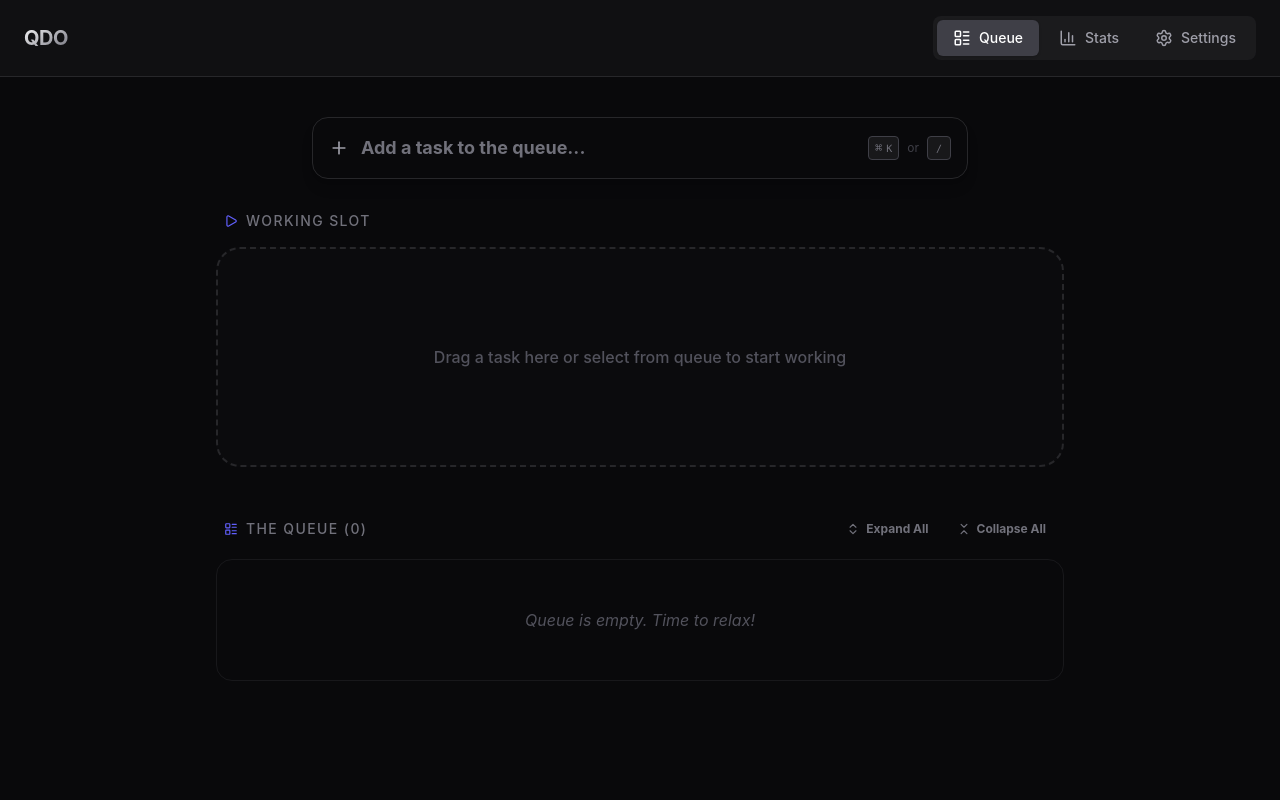
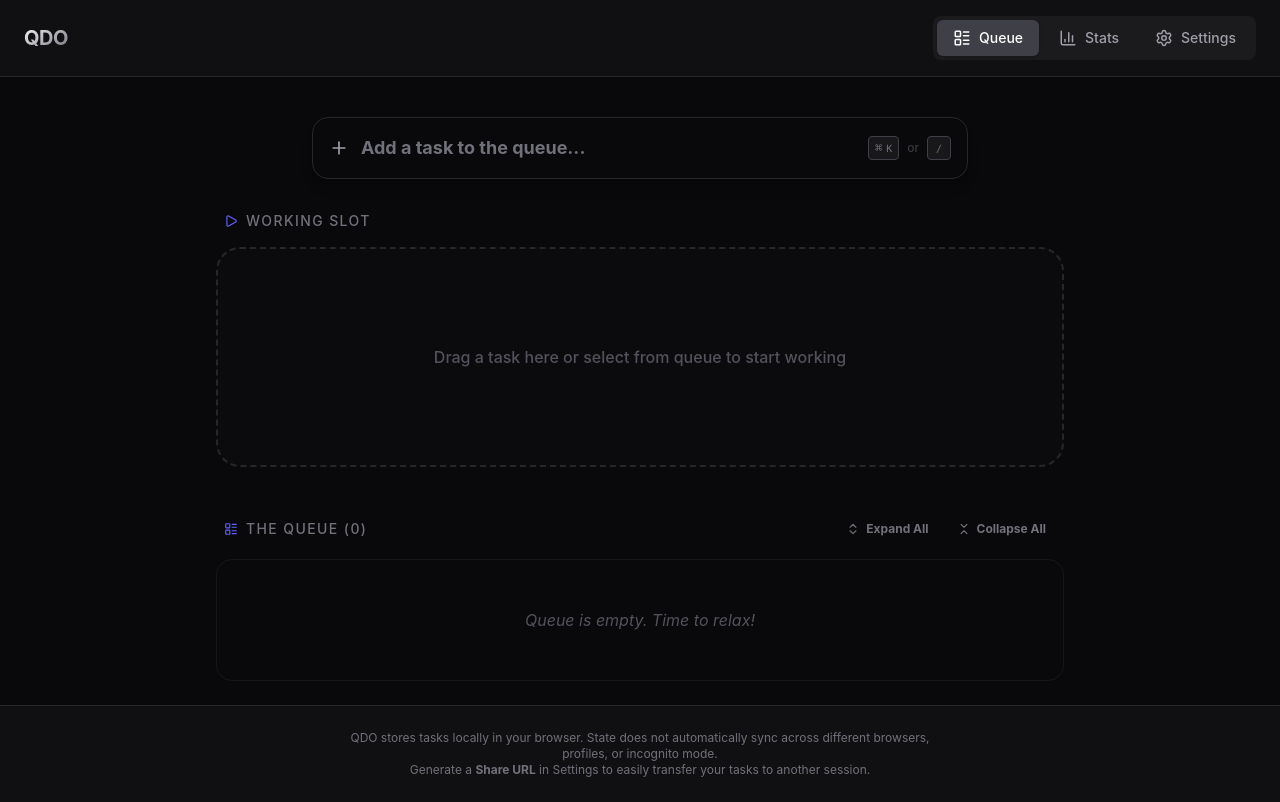
Before and after one commit to adishy/qdo, a React (Vite) app: page / in a window 1280 px wide. Built offline with nearby package versions, Linux system fonts and the light colour scheme.

Commit message:
feat: add footer disclaimer regarding browser-specific state

```diff
--- a/src/App.tsx
+++ b/src/App.tsx
@@ -683,6 +683,14 @@
           )}
         </AnimatePresence>
       </main>
+
+      {/* Footer Disclaimer */}
+      <footer className="w-full py-6 mt-auto border-t border-zinc-200 dark:border-zinc-800 text-center text-xs text-zinc-500 dark:text-zinc-500 bg-zinc-50/50 dark:bg-zinc-900/50">
+        <p className="max-w-2xl mx-auto px-6">
+          QDO stores tasks locally in your browser. State does not automatically sync across different browsers, profiles, or incognito mode. <br className="hidden sm:block" />
+          Generate a <strong>Share URL</strong> in Settings to easily transfer your tasks to another session.
+        </p>
+      </footer>
     </div>
   );
 }
```
